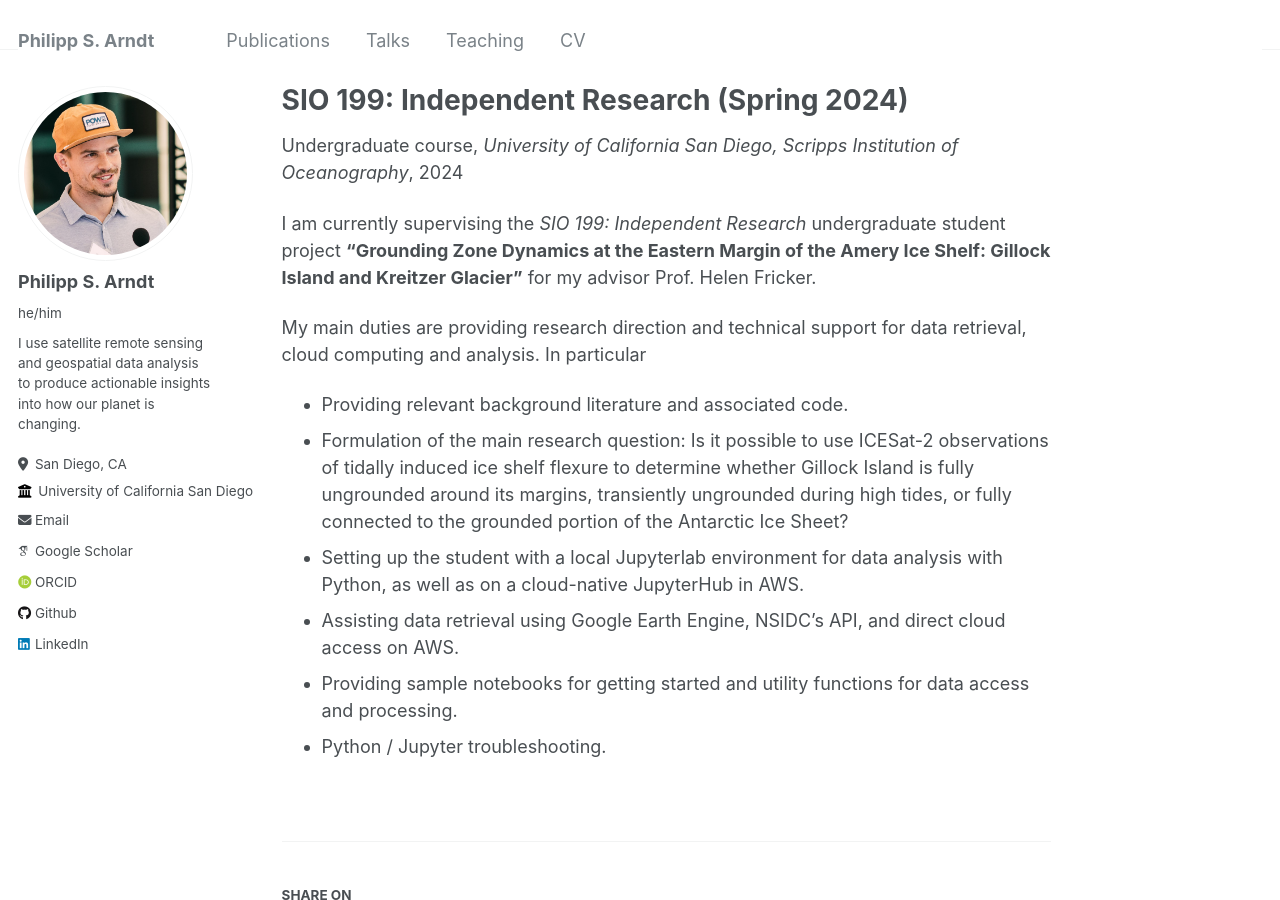
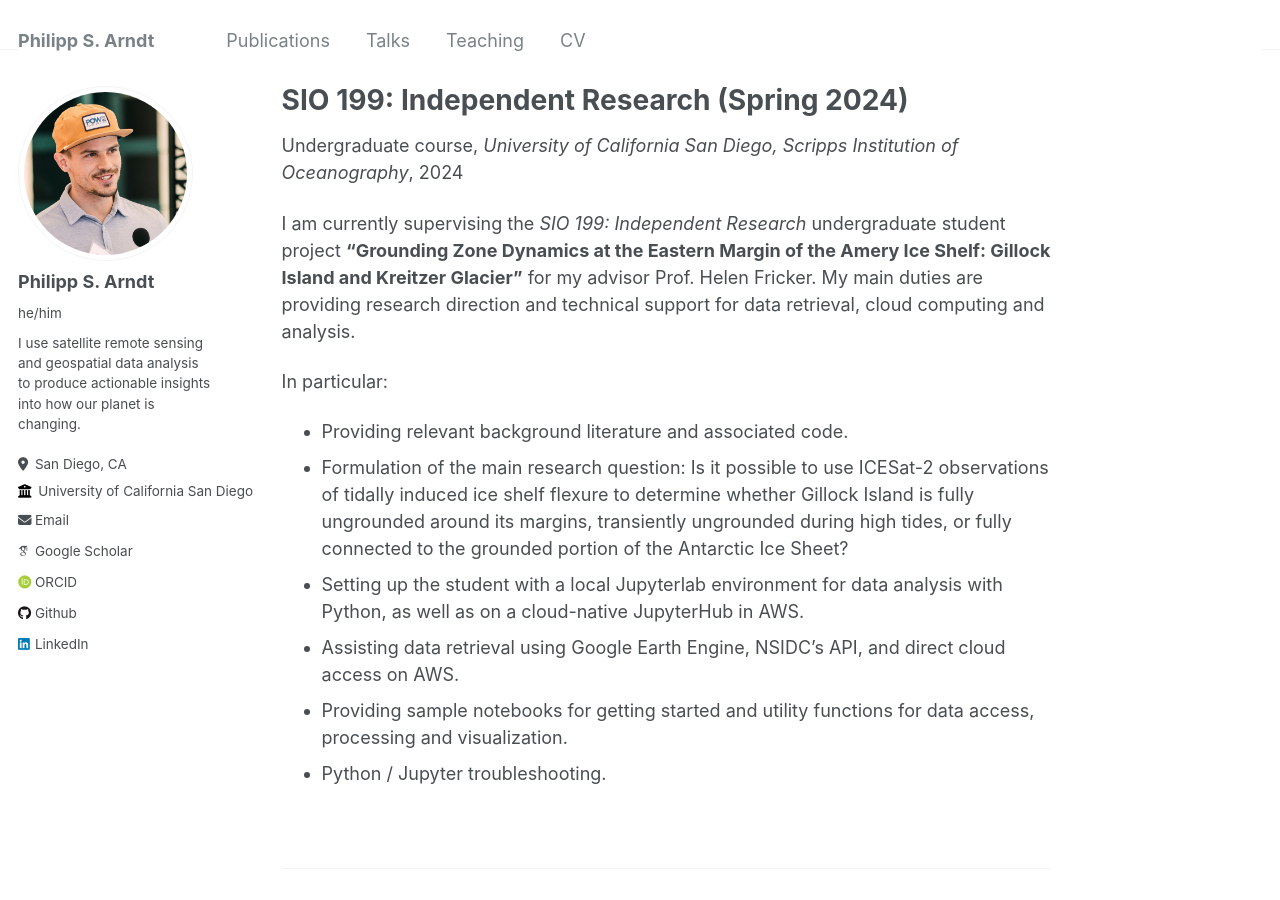
Before and after one commit to fliphilipp/fliphilipp.github.io, a Jekyll site: the page built from _teaching/2024-SIO199.md, in a window 1280 px wide and 900 px high. Built offline with Jekyll 4.4.1, drawn with Linux system fonts in a browser that asks for light colours; some web fonts are replaced.

Commit message:
Update 2024-SIO199.md

```diff
--- a/_teaching/2024-SIO199.md
+++ b/_teaching/2024-SIO199.md
@@ -8,12 +8,12 @@
 location: "San Diego, CA, USA"
 ---
 
-I am currently supervising the *SIO 199: Independent Research* undergraduate student project **"Grounding Zone Dynamics at the Eastern Margin of the Amery Ice Shelf: Gillock Island and Kreitzer Glacier"** for my advisor Prof. Helen Fricker.
+I am currently supervising the *SIO 199: Independent Research* undergraduate student project **"Grounding Zone Dynamics at the Eastern Margin of the Amery Ice Shelf: Gillock Island and Kreitzer Glacier"** for my advisor Prof. Helen Fricker. My main duties are providing research direction and technical support for data retrieval, cloud computing and analysis.
 
-My main duties are providing research direction and technical support for data retrieval, cloud computing and analysis. In particular
+In particular:
 - Providing relevant background literature and associated code.
 - Formulation of the main research question: Is it possible to use ICESat-2 observations of tidally induced ice shelf flexure to determine whether Gillock Island is fully ungrounded around its margins, transiently ungrounded during high tides, or fully connected to the grounded portion of the Antarctic Ice Sheet?
 - Setting up the student with a local Jupyterlab environment for data analysis with Python, as well as on a cloud-native JupyterHub in AWS.
 - Assisting data retrieval using Google Earth Engine, NSIDC's API, and direct cloud access on AWS.
-- Providing sample notebooks for getting started and utility functions for data access and processing.
+- Providing sample notebooks for getting started and utility functions for data access, processing and visualization.
 - Python / Jupyter troubleshooting.
```
